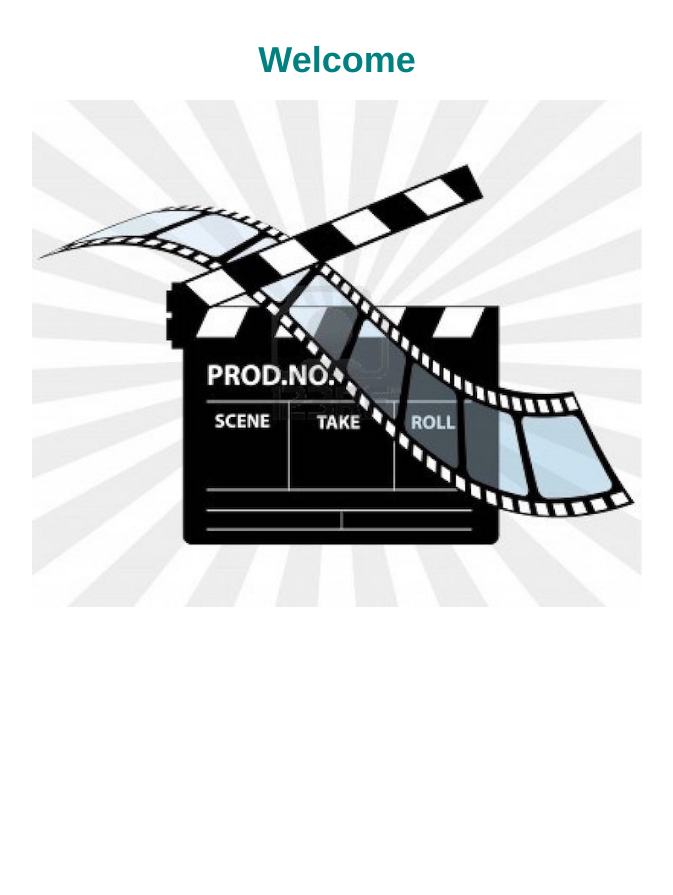
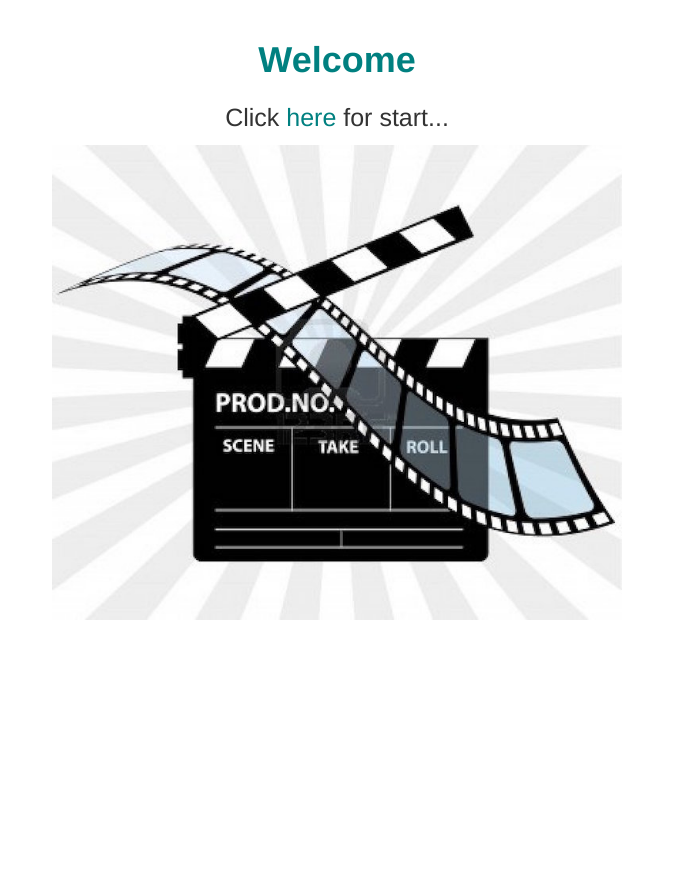
Before and after one commit to omatveyuk/cinemania, a Flask app: page / in a window 1280 px wide. Shown: the part 52-947 px from the top of the page, without its empty margins (303-976 px from the left). Before the commit the page ends 659 px from the top, so only its background shows below. Run offline with Flask 2, Linux system fonts and the light colour scheme; some libraries are stand-ins or nearby versions.

Commit message:
Add Carousel on homepage (doesn't work)

```diff
--- a/server.py
+++ b/server.py
@@ -32,6 +32,13 @@ def configure():
 def index():
     return render_template("homepage.html")
 
+
+@app.route('/posters.json')
+def get_posters():
+    """Get 40 posters for animation"""
+    return jsonify(request_helper.get_posters_for_animation(config))
+
+
 @app.route('/random_movie')
 def get_random_movie():
     """Return random movie from themoviedb API."""
--- a/static/styles.css
+++ b/static/styles.css
@@ -31,9 +31,29 @@ h1 {
     margin: 0px 25px 0px 25px;
 }
 
-#title {
+#title-movie {
   font-family: 'Raleway', sans-serif;
   text-align: left;
   font-size: 25px;
   font-weight: bold;
 }
+
+/*#start {
+  font-size: 25px;
+  text-align: center;
+}*/
+
+#choice {
+    position:relative;
+    width: 600px;
+    height: 750px;
+    overflow: hidden;
+}
+#poster {
+    z-index: -1;
+}
+
+.piece-image {
+    position: absolute;
+    background-color: yellow;
+}
--- a/templates/base.html
+++ b/templates/base.html
@@ -7,7 +7,6 @@
   <link href="http://maxcdn.bootstrapcdn.com/bootstrap/3.3.7/css/bootstrap.min.css" rel="stylesheet">
   <link href="static/styles.css" rel="stylesheet">
 </head>
-
 <body>
   <!-- Static navbar -->
   <nav class="navbar navbar-default navbar-movie">
--- a/templates/homepage.html
+++ b/templates/homepage.html
@@ -3,17 +3,67 @@
 
 <!-- It's container-fluid so it spans the whole page. -->
 <div class="container-fluid" id="movie-homepage">
+
   <div class="row">
     <div class="col-xs-12">
       <h1> Welcome </h1>
     </div>
   </div>
-  <div class="row">   <!-- choice -->
-    <div class="col-xs-offset-3 col-xs-6" id="choice-window">
-      <a href="/random_movie"><img src="/static/movie.jpg" class="img-responsive" alt="CINEMANIA" width="100%" height="100%"></a>
-    </div>
-  </div>
+
+  <div class="row" id="message" style="font-size: 25px; text-align: center;">    <!-- start -->
+    Click
+    <a id="start" style="color: #008080; text-weight: bold;"> here</a>
+    for start...
+  </div>  <!-- start -->
+
+  <div class="container" id="choice">   <!-- choice -->
+      <img id="poster" src="/static/movie.jpg" class="img-responsive center-block" alt="CINEMANIA">
+  </div>  <!-- choice -->
+
 </div>    <!-- movie-homepage -->
 
 
+  <script src="http://code.jquery.com/jquery.js"></script>
+  <script src="https://ajax.googleapis.com/ajax/libs/jquery/3.1.1/jquery.min.js"></script>
+  <script src="https://maxcdn.bootstrapcdn.com/bootstrap/3.3.7/js/bootstrap.min.js"></script>
+  <script>
+  "use strict";
+
+  function playPosters(result) {
+
+    $("#message").html('Click image to choose a movie randomly');
+
+    var html = '<a href="/random_movie">'+
+               '<div class="carousel slide" data-ride="carousel" data-interval="300">'+
+               '<div id="carousel-poster" class="carousel-inner" role="listbox">'+
+               '</div>'+'</div>'+'</a>';
+    $('#choice').html(html);
+
+    var temp=1;
+    for(var key in result) {
+      if (temp == 1) {
+        html='<div class="item active">'
+      } else {
+        html='<div class="item">';
+      }
+      temp++;
+      html += '<img src="'+
+              key+
+              '" class="img-responsive center-block" alt="CINEMANIA" style="width: 65%; height: 65%">'+
+              '</div>';
+      $('#carousel-poster').append(html);
+      if (temp > 3) { break; }
+    }
+
+  }
+
+
+  function showPosters(evt) {
+    $.get('/posters.json', playPosters);
+  }
+
+  $('a#start').on('click', showPosters);
+
+
+  </script>
 {% endblock %}
--- a/templates/movie.html
+++ b/templates/movie.html
@@ -6,7 +6,7 @@
 <div class="container-fluid" id="all-about-movie">
 
   <div class="row">   <!-- title-rating -->
-    <div class="col-xs-10" id="title">
+    <div class="col-xs-10" id="title-movie">
       {{ movie.title }} <spin >{{ movie.id}}</spin>
     </div>
     <div class="col-xs-2" id="imdb">
@@ -127,7 +127,6 @@
 </div>  <!-- all-about-movie -->
 
   <script src="http://code.jquery.com/jquery.js"></script>
-  <script src="http://maxcdn.bootstrapcdn.com/bootstrap/3.3.4/js/bootstrap.min.js"></script>
   <script>
     "use strict";
     var showChar = 500;         //Total characters to show to user
```
Also changed, not shown: request_helper.py (+35 -0 lines).
